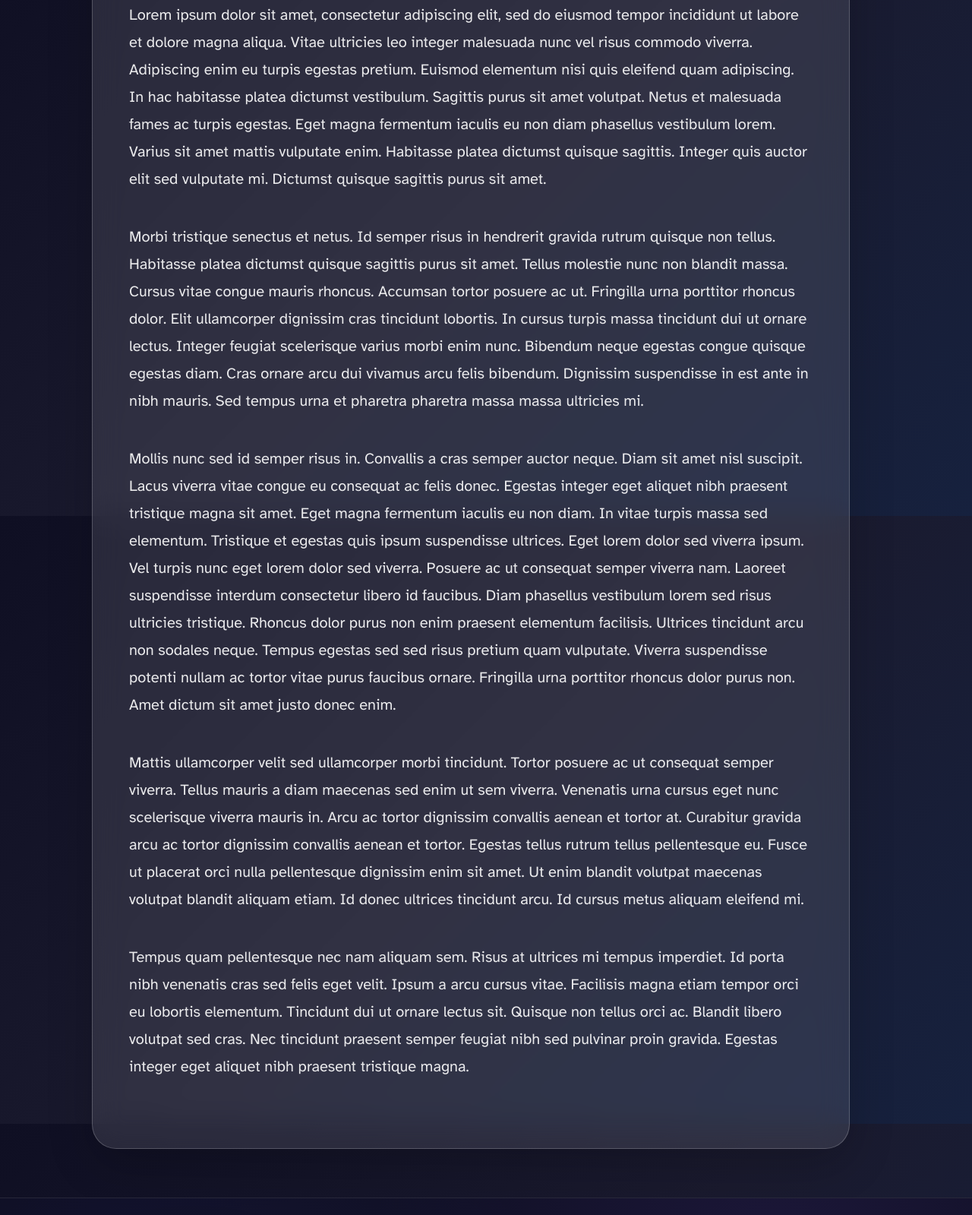
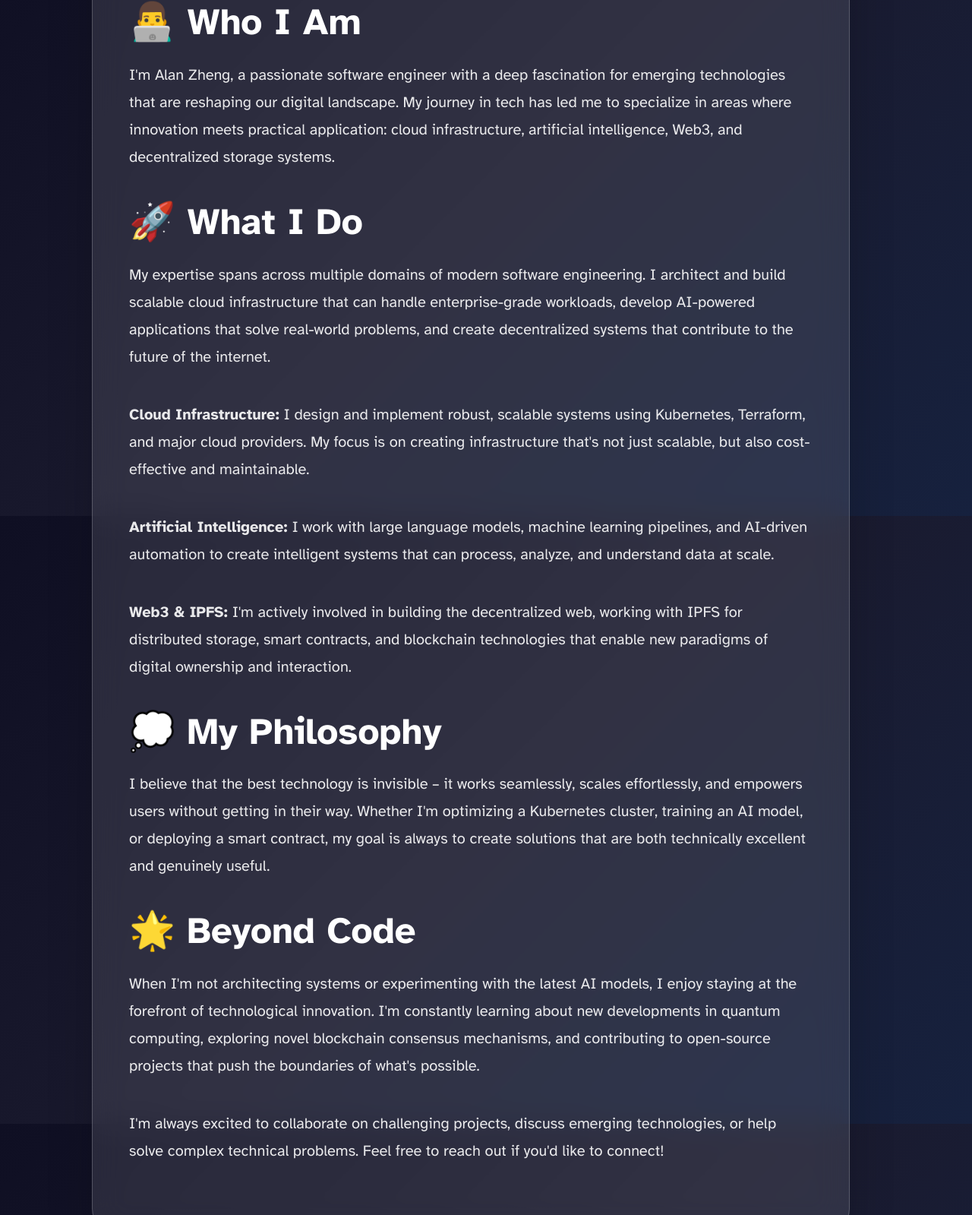
Before and after one commit to CodeAlanDebug/astro-blog, an Astro site: page /about in a window 1280 px wide. Shown: the part 921-2520 px from the top of the page at 76% size. Built offline with nearby package versions, Linux system fonts and the light colour scheme; Astro itself is replaced by a stand-in of ours.

Commit message:
feat: update About page content and structure to reflect personal branding and expertise

```diff
--- a/src/pages/about.astro
+++ b/src/pages/about.astro
@@ -1,62 +1,71 @@
 ---
-import Layout from '../layouts/BlogPost.astro';
+import Layout from "../layouts/BlogPost.astro";
 ---
 
 <Layout
-	title="About Me"
-	description="Lorem ipsum dolor sit amet"
-	pubDate={new Date('August 08 2021')}
+  title="About Alan Zheng"
+  description="Software Engineer specializing in cloud infrastructure, AI, and decentralized technologies"
+  pubDate={new Date("June 18 2025")}
   heroImage="/blog-placeholder-about.jpg"
 >
+  <h2>👨‍💻 Who I Am</h2>
   <p>
-		Lorem ipsum dolor sit amet, consectetur adipiscing elit, sed do eiusmod tempor incididunt ut
-		labore et dolore magna aliqua. Vitae ultricies leo integer malesuada nunc vel risus commodo
-		viverra. Adipiscing enim eu turpis egestas pretium. Euismod elementum nisi quis eleifend quam
-		adipiscing. In hac habitasse platea dictumst vestibulum. Sagittis purus sit amet volutpat. Netus
-		et malesuada fames ac turpis egestas. Eget magna fermentum iaculis eu non diam phasellus
-		vestibulum lorem. Varius sit amet mattis vulputate enim. Habitasse platea dictumst quisque
-		sagittis. Integer quis auctor elit sed vulputate mi. Dictumst quisque sagittis purus sit amet.
+    I'm Alan Zheng, a passionate software engineer with a deep fascination for
+    emerging technologies that are reshaping our digital landscape. My journey
+    in tech has led me to specialize in areas where innovation meets practical
+    application: cloud infrastructure, artificial intelligence, Web3, and
+    decentralized storage systems.
+  </p>
+
+  <h2>🚀 What I Do</h2>
+  <p>
+    My expertise spans across multiple domains of modern software engineering. I
+    architect and build scalable cloud infrastructure that can handle
+    enterprise-grade workloads, develop AI-powered applications that solve
+    real-world problems, and create decentralized systems that contribute to the
+    future of the internet.
   </p>
 
   <p>
-		Morbi tristique senectus et netus. Id semper risus in hendrerit gravida rutrum quisque non
-		tellus. Habitasse platea dictumst quisque sagittis purus sit amet. Tellus molestie nunc non
-		blandit massa. Cursus vitae congue mauris rhoncus. Accumsan tortor posuere ac ut. Fringilla urna
-		porttitor rhoncus dolor. Elit ullamcorper dignissim cras tincidunt lobortis. In cursus turpis
-		massa tincidunt dui ut ornare lectus. Integer feugiat scelerisque varius morbi enim nunc.
-		Bibendum neque egestas congue quisque egestas diam. Cras ornare arcu dui vivamus arcu felis
-		bibendum. Dignissim suspendisse in est ante in nibh mauris. Sed tempus urna et pharetra pharetra
-		massa massa ultricies mi.
+    <strong>Cloud Infrastructure:</strong> I design and implement robust, scalable
+    systems using Kubernetes, Terraform, and major cloud providers. My focus is on
+    creating infrastructure that's not just scalable, but also cost-effective and
+    maintainable.
   </p>
 
   <p>
-		Mollis nunc sed id semper risus in. Convallis a cras semper auctor neque. Diam sit amet nisl
-		suscipit. Lacus viverra vitae congue eu consequat ac felis donec. Egestas integer eget aliquet
-		nibh praesent tristique magna sit amet. Eget magna fermentum iaculis eu non diam. In vitae
-		turpis massa sed elementum. Tristique et egestas quis ipsum suspendisse ultrices. Eget lorem
-		dolor sed viverra ipsum. Vel turpis nunc eget lorem dolor sed viverra. Posuere ac ut consequat
-		semper viverra nam. Laoreet suspendisse interdum consectetur libero id faucibus. Diam phasellus
-		vestibulum lorem sed risus ultricies tristique. Rhoncus dolor purus non enim praesent elementum
-		facilisis. Ultrices tincidunt arcu non sodales neque. Tempus egestas sed sed risus pretium quam
-		vulputate. Viverra suspendisse potenti nullam ac tortor vitae purus faucibus ornare. Fringilla
-		urna porttitor rhoncus dolor purus non. Amet dictum sit amet justo donec enim.
+    <strong>Artificial Intelligence:</strong> I work with large language models,
+    machine learning pipelines, and AI-driven automation to create intelligent systems
+    that can process, analyze, and understand data at scale.
   </p>
 
   <p>
-		Mattis ullamcorper velit sed ullamcorper morbi tincidunt. Tortor posuere ac ut consequat semper
-		viverra. Tellus mauris a diam maecenas sed enim ut sem viverra. Venenatis urna cursus eget nunc
-		scelerisque viverra mauris in. Arcu ac tortor dignissim convallis aenean et tortor at. Curabitur
-		gravida arcu ac tortor dignissim convallis aenean et tortor. Egestas tellus rutrum tellus
-		pellentesque eu. Fusce ut placerat orci nulla pellentesque dignissim enim sit amet. Ut enim
-		blandit volutpat maecenas volutpat blandit aliquam etiam. Id donec ultrices tincidunt arcu. Id
-		cursus metus aliquam eleifend mi.
+    <strong>Web3 & IPFS:</strong> I'm actively involved in building the decentralized
+    web, working with IPFS for distributed storage, smart contracts, and blockchain
+    technologies that enable new paradigms of digital ownership and interaction.
+  </p>
+
+  <h2>💭 My Philosophy</h2>
+  <p>
+    I believe that the best technology is invisible – it works seamlessly,
+    scales effortlessly, and empowers users without getting in their way.
+    Whether I'm optimizing a Kubernetes cluster, training an AI model, or
+    deploying a smart contract, my goal is always to create solutions that are
+    both technically excellent and genuinely useful.
+  </p>
+
+  <h2>🌟 Beyond Code</h2>
+  <p>
+    When I'm not architecting systems or experimenting with the latest AI
+    models, I enjoy staying at the forefront of technological innovation. I'm
+    constantly learning about new developments in quantum computing, exploring
+    novel blockchain consensus mechanisms, and contributing to open-source
+    projects that push the boundaries of what's possible.
   </p>
 
   <p>
-		Tempus quam pellentesque nec nam aliquam sem. Risus at ultrices mi tempus imperdiet. Id porta
-		nibh venenatis cras sed felis eget velit. Ipsum a arcu cursus vitae. Facilisis magna etiam
-		tempor orci eu lobortis elementum. Tincidunt dui ut ornare lectus sit. Quisque non tellus orci
-		ac. Blandit libero volutpat sed cras. Nec tincidunt praesent semper feugiat nibh sed pulvinar
-		proin gravida. Egestas integer eget aliquet nibh praesent tristique magna.
+    I'm always excited to collaborate on challenging projects, discuss emerging
+    technologies, or help solve complex technical problems. Feel free to reach
+    out if you'd like to connect!
   </p>
 </Layout>
```
Lines whose indentation alone changed are shown as unchanged.
